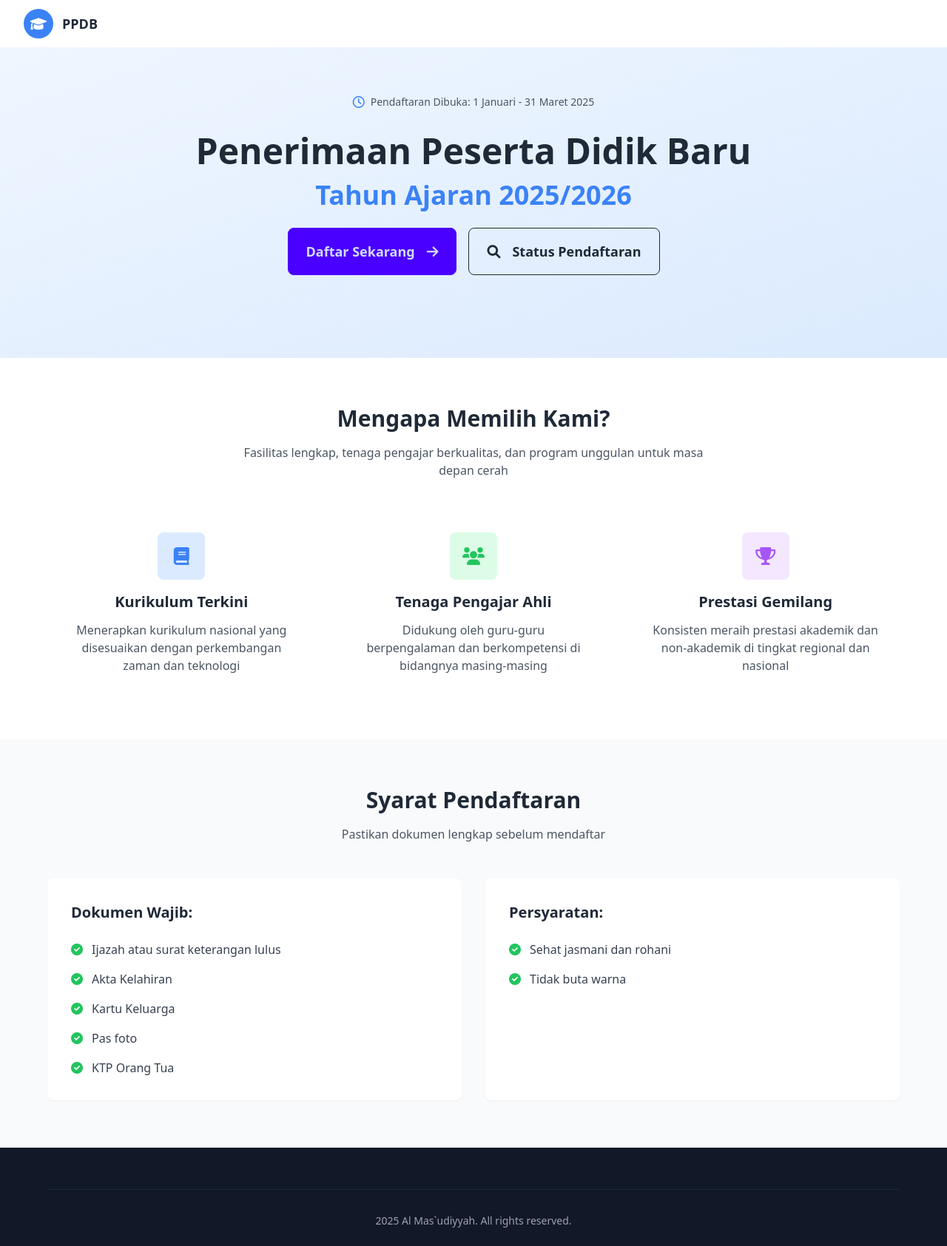
After one commit to pc-rumah/ppdb-smp, a Laravel app: page /ppdb in a window 1280 px wide. The commit adds this page. Shown: the whole page at 74% size. Run offline with Laravel 12, Linux system fonts and the light colour scheme; parts of the project's set-up code (start-up, migrations or seed data) failed here and were passed over; some libraries are stand-ins or nearby versions.

```diff
--- a/app/Http/Controllers/KepsekController.php
+++ b/app/Http/Controllers/KepsekController.php
@@ -19,7 +19,7 @@ class KepsekController extends Controller
         $request->validate([
             'name' => 'required|string|max:255',
             'description' => 'required|string',
-            'image' => 'nullable|image|mimes:jpg,jpeg,png,webp|max:2048',
+            'image' => 'nullable|image|mimes:jpg,jpeg,png,webp|max:4096',
         ]);
 
         $kepsek = Kepsek::first();
--- a/app/Http/Controllers/PPDBController.php
+++ b/app/Http/Controllers/PPDBController.php
@@ -29,9 +29,7 @@ class PPDBController extends Controller
     {
         $noPendaftaran = $pendaftarService->generateNoPendaftaran();
 
-        $buktiPembayaranPath = $request->hasFile('bukti_pembayaran')
-            ? $request->file('bukti_pembayaran')->store('bukti_pembayaran', 'public')
-            : null;
+        $buktiPembayaranPath = $request->hasFile('bukti_pembayaran') ? $request->file('bukti_pembayaran')->store('bukti_pembayaran', 'public') : null;
 
         $lastPendaftar = Pendaftar::latest()->first();
         $nextNumber = $lastPendaftar ? ((int) substr($lastPendaftar->no_pendaftaran, -4)) + 1 : 1;
@@ -39,7 +37,6 @@ class PPDBController extends Controller
 
         $piagamPath = $request->hasFile('piagam') ? $request->file('piagam')->store('piagam', 'public') : null;
         $fotoPath = $request->hasFile('foto') ? $request->file('foto')->store('foto', 'public') : null;
-
         $kkPath    = $request->hasFile('kk') ? $request->file('kk')->store('berkas/kk', 'public') : null;
         $aktePath  = $request->hasFile('akte') ? $request->file('akte')->store('berkas/akte', 'public') : null;
         $ktpPath   = $request->hasFile('ktp') ? $request->file('ktp')->store('berkas/ktp', 'public') : null;
--- a/app/Http/Requests/AnnouncementRequest.php
+++ b/app/Http/Requests/AnnouncementRequest.php
@@ -25,7 +25,7 @@ class AnnouncementRequest extends FormRequest
             'judul' => 'required|string|max:255',
             'tanggal' => 'required|date',
             'deskripsi' => 'required|string',
-            'gambar' => 'nullable|image|mimes:jpg,jpeg,png,webp|max:2048',
+            'gambar' => 'nullable|image|mimes:jpg,jpeg,png,webp|max:4096',
         ];
     }
 }
--- a/app/Http/Requests/StafRequest.php
+++ b/app/Http/Requests/StafRequest.php
@@ -24,7 +24,7 @@ class StafRequest extends FormRequest
         return [
             'name'        => 'required|string|max:255',
             'position'    => 'required|string|max:255',
-            'image'       => 'required|image|mimes:jpg,jpeg,png|max:2048',
+            'image'       => 'required|image|mimes:jpg,jpeg,png|max:4096',
             'description' => 'nullable|string',
         ];
     }
--- a/app/Http/Requests/StafUpdateRequest.php
+++ b/app/Http/Requests/StafUpdateRequest.php
@@ -24,7 +24,7 @@ class StafUpdateRequest extends FormRequest
         return [
             'name'        => 'required|string|max:255',
             'position'    => 'required|string|max:255',
-            'image'       => 'nullable|image|mimes:jpg,jpeg,png|max:2048',
+            'image'       => 'nullable|image|mimes:jpg,jpeg,png|max:4096',
             'description' => 'nullable|string',
         ];
     }
--- a/resources/views/layouts/welcomebagan/carousel.blade.php
+++ b/resources/views/layouts/welcomebagan/carousel.blade.php
@@ -12,7 +12,7 @@
                             <h1 class="text-3xl md:text-6xl font-bold mb-5">{{ $item['title'] }}</h1>
                             <p class="text-xl md:text-2xl mb-8">{{ $item['description'] }}</p>
                             <div class="flex flex-col sm:flex-row justify-center gap-4">
-                                <a href="/formppdb"
+                                <a href="/ppdb"
                                     class="btn btn-lg bg-secondary hover:bg-secondary/80 text-white border-none">Daftar
                                     Sekarang</a>
                                 <a href="#about"
--- /dev/null
+++ b/resources/views/ppdb.blade.php
@@ -0,0 +1,174 @@
+<!DOCTYPE html>
+<html lang="id" data-theme="light">
+
+<head>
+    <meta charset="UTF-8">
+    <meta name="viewport" content="width=device-width, initial-scale=1.0">
+    <title>PPDB</title>
+    <link href="https://cdn.jsdelivr.net/npm/daisyui@4.4.24/dist/full.min.css" rel="stylesheet" type="text/css" />
+    <script src="https://cdn.tailwindcss.com"></script>
+    <link href="https://cdnjs.cloudflare.com/ajax/libs/font-awesome/6.0.0/css/all.min.css" rel="stylesheet">
+</head>
+
+<body>
+    <!-- Header -->
+    <header class="navbar bg-white shadow-sm px-4 lg:px-8">
+        <div class="navbar-start">
+            <div class="flex items-center gap-3">
+                <div class="w-10 h-10 bg-blue-500 rounded-full flex items-center justify-center">
+                    <i class="fas fa-graduation-cap text-white text-lg"></i>
+                </div>
+                <div>
+                    <h1 class="text-lg font-bold text-gray-800">PPDB</h1>
+                </div>
+            </div>
+        </div>
+    </header>
+
+    <!-- Hero Section -->
+    <section class="bg-gradient-to-br from-blue-50 to-blue-100 py-16 px-4">
+        <div class="container mx-auto text-center max-w-4xl">
+            <div class="flex items-center justify-center gap-2 mb-8">
+                <i class="far fa-clock text-blue-500"></i>
+                <span class="text-sm text-gray-600">Pendaftaran Dibuka: 1 Januari - 31 Maret 2025</span>
+            </div>
+
+            <h1 class="text-4xl lg:text-5xl font-bold text-gray-800 mb-4">
+                Penerimaan Peserta Didik Baru
+            </h1>
+            <h2 class="text-3xl lg:text-4xl font-bold text-blue-500 mb-6">
+                Tahun Ajaran 2025/2026
+            </h2>
+
+            <div class="flex flex-col sm:flex-row gap-4 justify-center mb-12">
+                <button class="btn btn-primary btn-lg">
+                    Daftar Sekarang
+                    <i class="fas fa-arrow-right ml-2"></i>
+                </button>
+                <button class="btn btn-outline btn-lg">
+                    <i class="fas fa-search mr-2"></i>
+                    Status Pendaftaran
+                </button>
+            </div>
+        </div>
+    </section>
+
+    <!-- Why Choose Us Section -->
+    <section class="py-16 px-4 bg-white">
+        <div class="container mx-auto max-w-6xl">
+            <div class="text-center mb-12">
+                <h2 class="text-3xl font-bold text-gray-800 mb-4">Mengapa Memilih Kami?</h2>
+                <p class="text-gray-600 max-w-2xl mx-auto">
+                    Fasilitas lengkap, tenaga pengajar berkualitas, dan program unggulan untuk masa
+                    depan cerah
+                </p>
+            </div>
+
+            <div class="grid grid-cols-1 md:grid-cols-3 gap-8">
+                <!-- Feature 1 -->
+                <div class="text-center p-6">
+                    <div class="w-16 h-16 bg-blue-100 rounded-lg flex items-center justify-center mx-auto mb-4">
+                        <i class="fas fa-book text-blue-500 text-2xl"></i>
+                    </div>
+                    <h3 class="text-xl font-semibold text-gray-800 mb-3">Kurikulum Terkini</h3>
+                    <p class="text-gray-600">
+                        Menerapkan kurikulum nasional yang disesuaikan dengan perkembangan zaman
+                        dan teknologi
+                    </p>
+                </div>
+
+                <!-- Feature 2 -->
+                <div class="text-center p-6">
+                    <div class="w-16 h-16 bg-green-100 rounded-lg flex items-center justify-center mx-auto mb-4">
+                        <i class="fas fa-users text-green-500 text-2xl"></i>
+                    </div>
+                    <h3 class="text-xl font-semibold text-gray-800 mb-3">Tenaga Pengajar Ahli</h3>
+                    <p class="text-gray-600">
+                        Didukung oleh guru-guru berpengalaman dan berkompetensi di bidangnya masing-masing
+                    </p>
+                </div>
+
+                <!-- Feature 3 -->
+                <div class="text-center p-6">
+                    <div class="w-16 h-16 bg-purple-100 rounded-lg flex items-center justify-center mx-auto mb-4">
+                        <i class="fas fa-trophy text-purple-500 text-2xl"></i>
+                    </div>
+                    <h3 class="text-xl font-semibold text-gray-800 mb-3">Prestasi Gemilang</h3>
+                    <p class="text-gray-600">
+                        Konsisten meraih prestasi akademik dan non-akademik di tingkat regional dan
+                        nasional
+                    </p>
+                </div>
+            </div>
+        </div>
+    </section>
+
+    <!-- Requirements Section -->
+    <section class="py-16 px-4 bg-gray-50">
+        <div class="container mx-auto max-w-6xl">
+            <div class="text-center mb-12">
+                <h2 class="text-3xl font-bold text-gray-800 mb-4">Syarat Pendaftaran</h2>
+                <p class="text-gray-600">Pastikan dokumen lengkap sebelum mendaftar</p>
+            </div>
+
+            <div class="grid grid-cols-1 lg:grid-cols-2 gap-8">
+                <!-- Documents Required -->
+                <div class="bg-white p-8 rounded-lg shadow-sm">
+                    <h3 class="text-xl font-semibold text-gray-800 mb-6">Dokumen Wajib:</h3>
+                    <div class="space-y-4">
+                        <div class="flex items-center gap-3">
+                            <i class="fas fa-check-circle text-green-500"></i>
+                            <span class="text-gray-700">Ijazah atau surat keterangan lulus</span>
+                        </div>
+                        <div class="flex items-center gap-3">
+                            <i class="fas fa-check-circle text-green-500"></i>
+                            <span class="text-gray-700">Akta Kelahiran</span>
+                        </div>
+                        <div class="flex items-center gap-3">
+                            <i class="fas fa-check-circle text-green-500"></i>
+                            <span class="text-gray-700">Kartu Keluarga</span>
+                        </div>
+                        <div class="flex items-center gap-3">
+                            <i class="fas fa-check-circle text-green-500"></i>
+                            <span class="text-gray-700">Pas foto</span>
+                        </div>
+                        <div class="flex items-center gap-3">
+                            <i class="fas fa-check-circle text-green-500"></i>
+                            <span class="text-gray-700">KTP Orang Tua</span>
+                        </div>
+                    </div>
+                </div>
+
+                <!-- Requirements -->
+                <div class="bg-white p-8 rounded-lg shadow-sm">
+                    <h3 class="text-xl font-semibold text-gray-800 mb-6">Persyaratan:</h3>
+                    <div class="space-y-4">
+                        <div class="flex items-center gap-3">
+                            <i class="fas fa-check-circle text-green-500"></i>
+                            <span class="text-gray-700">Sehat jasmani dan rohani</span>
+                        </div>
+                        <div class="flex items-center gap-3">
+                            <i class="fas fa-check-circle text-green-500"></i>
+                            <span class="text-gray-700">Tidak buta warna</span>
+                        </div>
+                    </div>
+                </div>
+            </div>
+        </div>
+    </section>
+
+    <!-- Footer -->
+    <footer class="bg-gray-900 text-white py-6 px-4">
+        <div class="container mx-auto max-w-6xl">
+            <div class="border-t border-gray-800 mt-8 pt-8 text-center">
+                <p class="text-gray-400 text-sm"><span id="tahun"></span> Al Mas`udiyyah. All rights reserved.</p>
+            </div>
+        </div>
+    </footer>
+
+    <script>
+        document.getElementById("tahun").innerHTML = new Date().getFullYear();
+    </script>
+</body>
+
+</html>
--- a/routes/web.php
+++ b/routes/web.php
@@ -41,6 +41,8 @@ use App\Http\Controllers\StafMadrasahController;
 use App\Models\Cover;
 
 Route::get('/', [WelcomeController::class, 'welcome'])->name('home');
+
+Route::view('/ppdb', 'ppdb');
 
 Route::get('/register', function () {
     return redirect('/login');
```
Also changed, not shown: app/Http/Controllers/AssetBuktiPendaftaranController.php (+21 -8 lines), app/Http/Controllers/PendaftarController.php (+20 -0 lines), app/Http/Controllers/SekolahController.php (+9 -2 lines), app/Http/Requests/StoreRequestAsset.php (added, +36 -0 lines), app/PendaftarService.php (+10 -0 lines), resources/views/assetPpdb/create.blade.php (+25 -0 lines), resources/views/pdf/bukti_pendaftaran.blade.php (+4 -4 lines), database/migrations/2025_06_05_021024_create_berkas_ppdbs_table.php.
